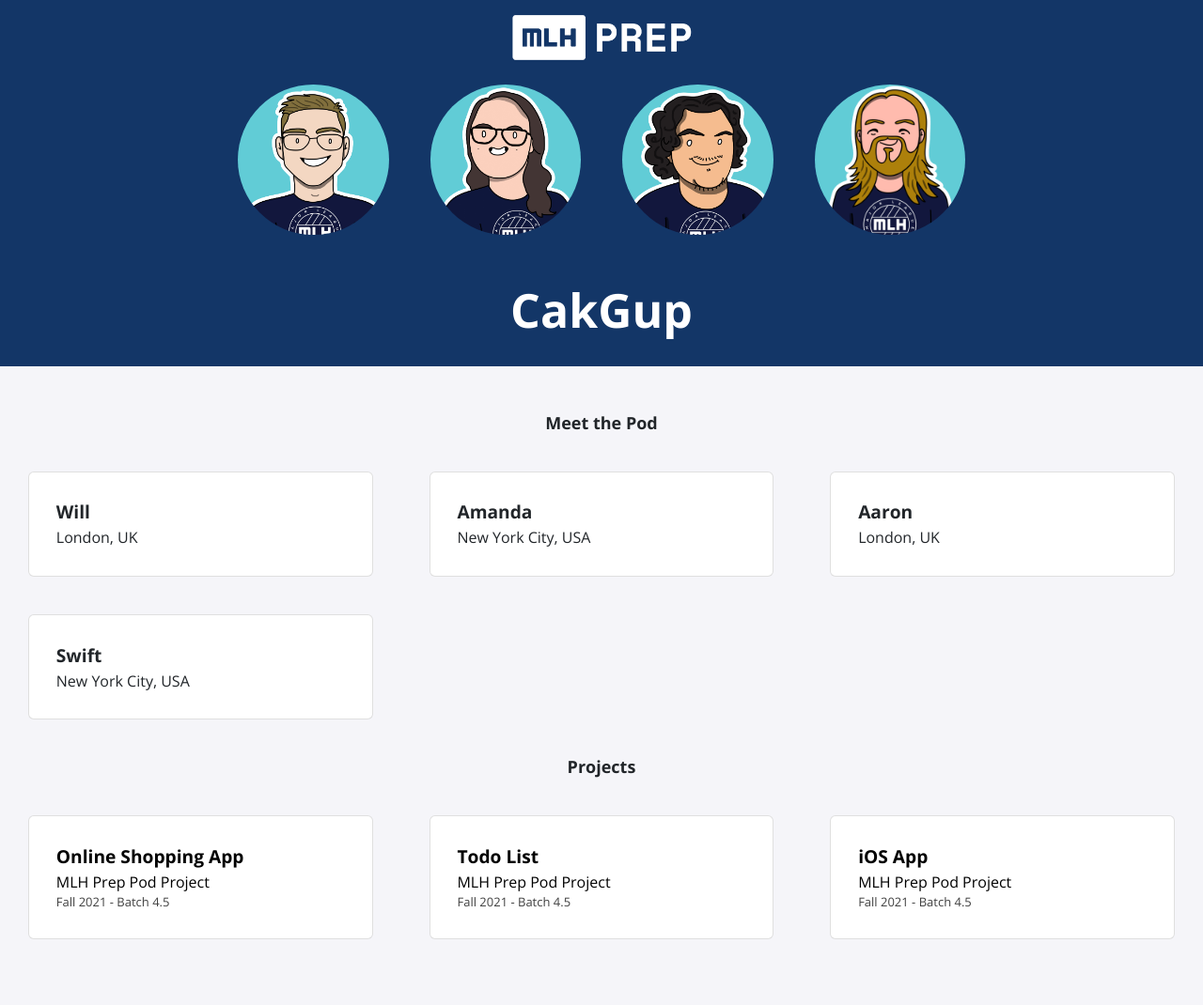
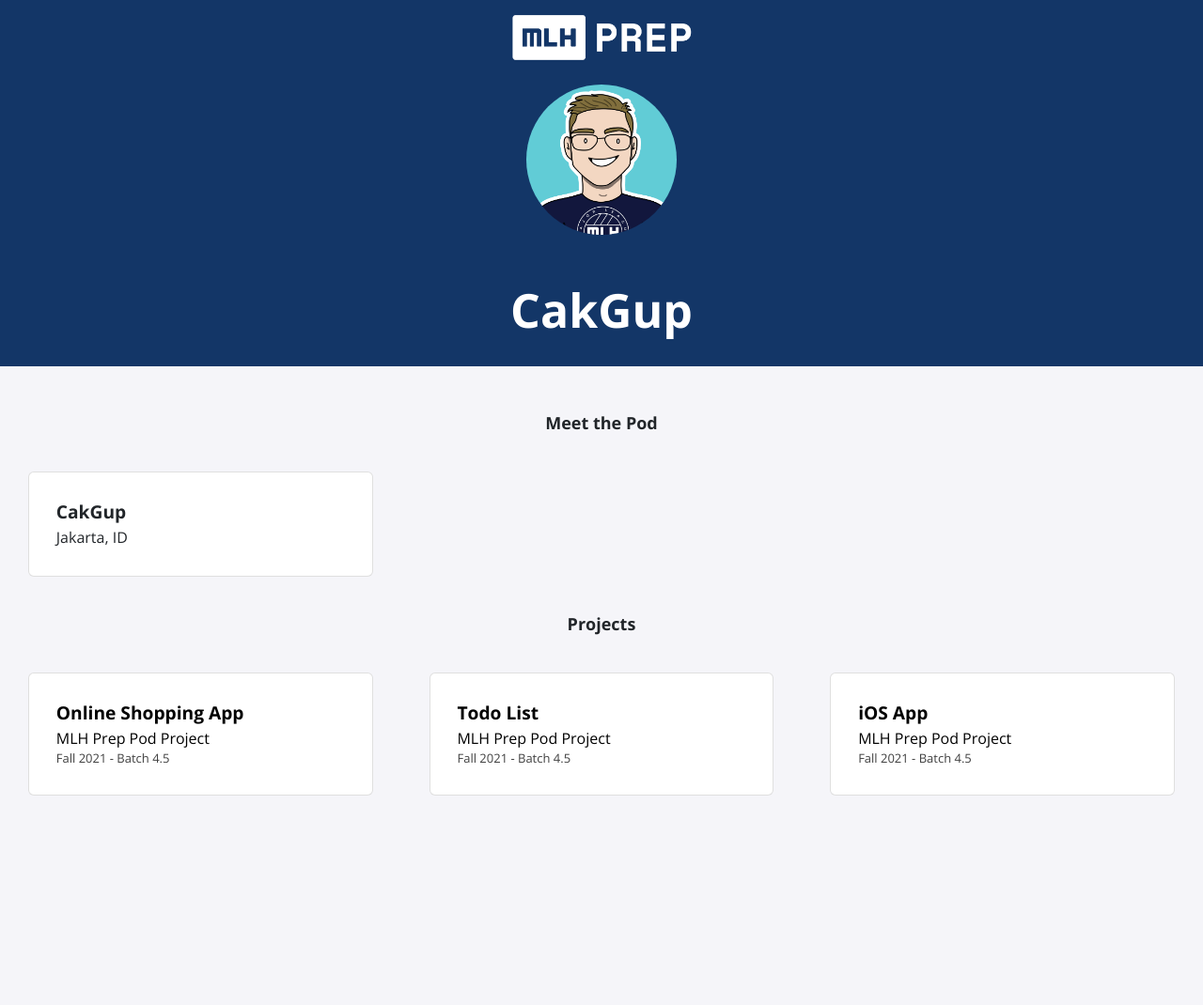
Before and after one commit to cakgup/cakgup.github.io, a Jekyll site: the page built from index.html, in a window 1280 px wide. Shown: the whole page at 94% size. Built offline with Jekyll 4.4.1, drawn with Linux system fonts in a browser that asks for light colours; nearby versions of some CDN libraries; after the commit the page ends 917 px from its top, so only the background shows below that.

Commit message:
Update fellows.yml

```diff
--- a/_data/fellows.yml
+++ b/_data/fellows.yml
@@ -1,15 +1,3 @@
-- name: Will
+- name: CakGup
   img: logo.jpg
-  location: London, UK
-
-- name: Amanda
-  img: amanda.jpg
-  location: New York City, USA
-
-- name: Aaron
-  img: aaron.jpg
-  location: London, UK
-
-- name: Swift
-  img: swift.jpg
-  location: New York City, USA
+  location: Jakarta, ID
```
